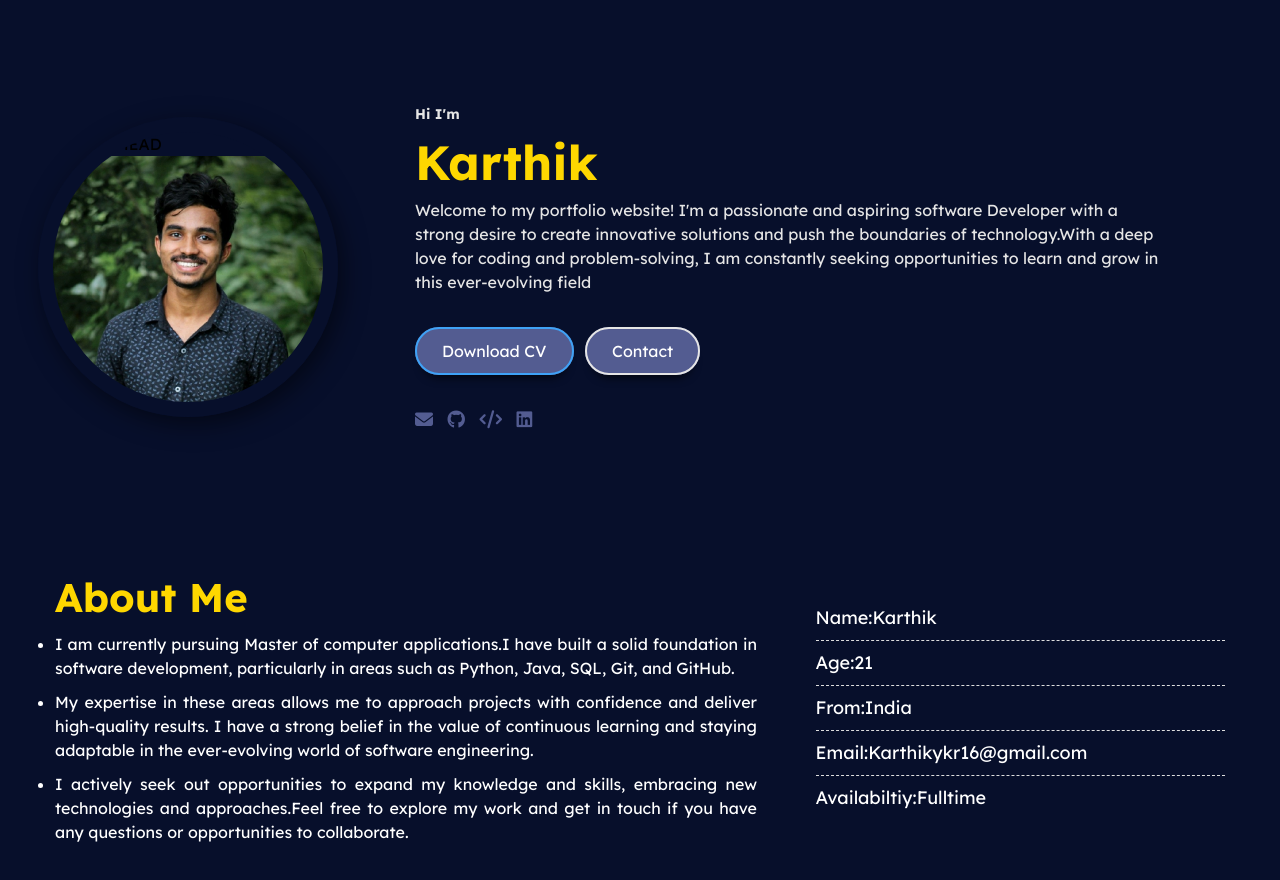
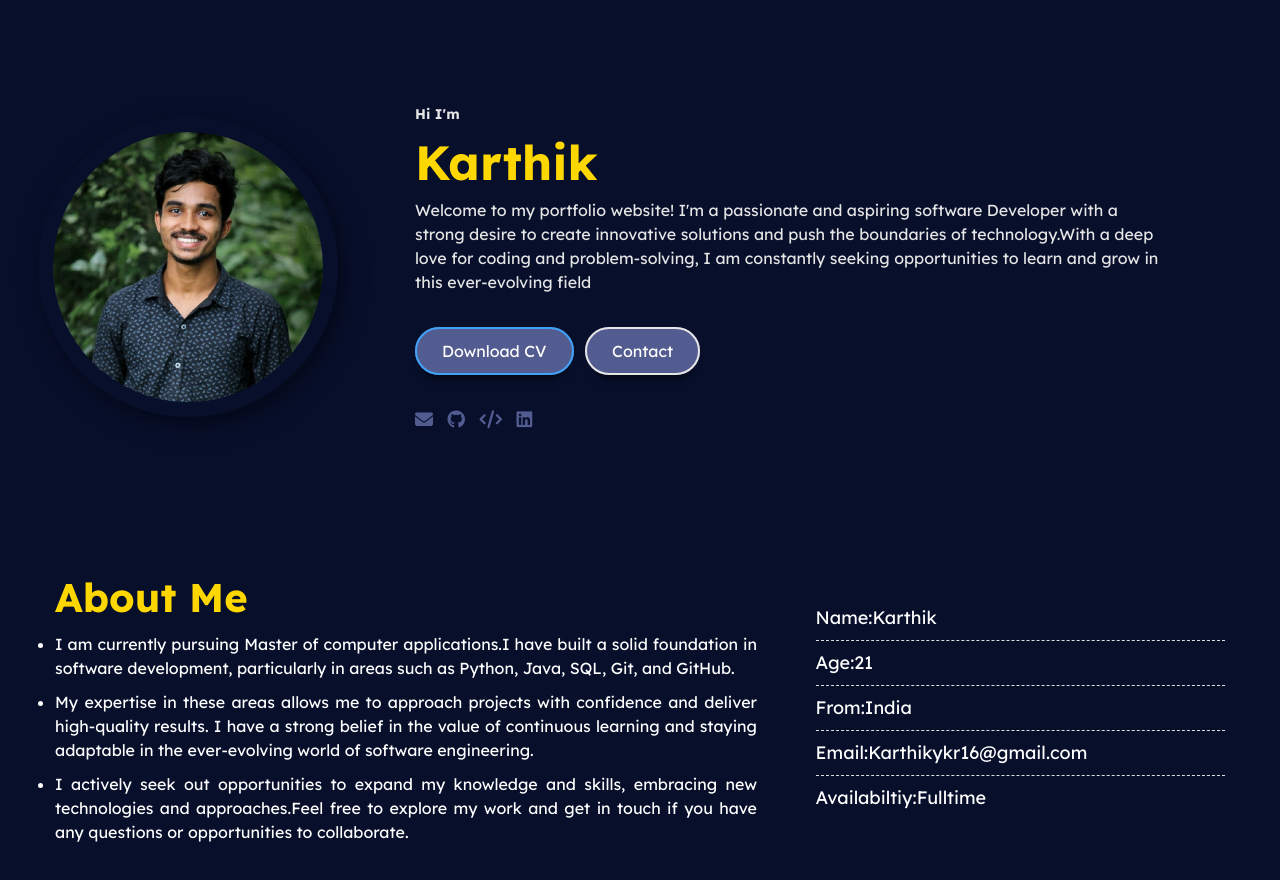
Before and after one commit to karthikykr/Portfolio, a plain HTML site: page index.html in a window 1280 px wide. Shown: the part 54-934 px from the top of the page. Drawn offline with nearby package versions, Linux system fonts and the light colour scheme.

Commit message:
update index

```diff
--- a/index.html
+++ b/index.html
@@ -44,11 +44,7 @@
     <!-------------------------- Home Page -------------------------->
     <div class="FirstElement" id="home">
         <div class="profile-photo">
-<<<<<<< HEAD
             <img src="/files/profile.png" alt="profile-photo">
-=======
-            <img src="/files/profile.png" alt="profile picture">
->>>>>>> a873f3f6dc2078262b087cc8dd72da3481110d1b
         </div>
         <div class="profile-text">
             <h5>Hi I'm </h5><br>
```
